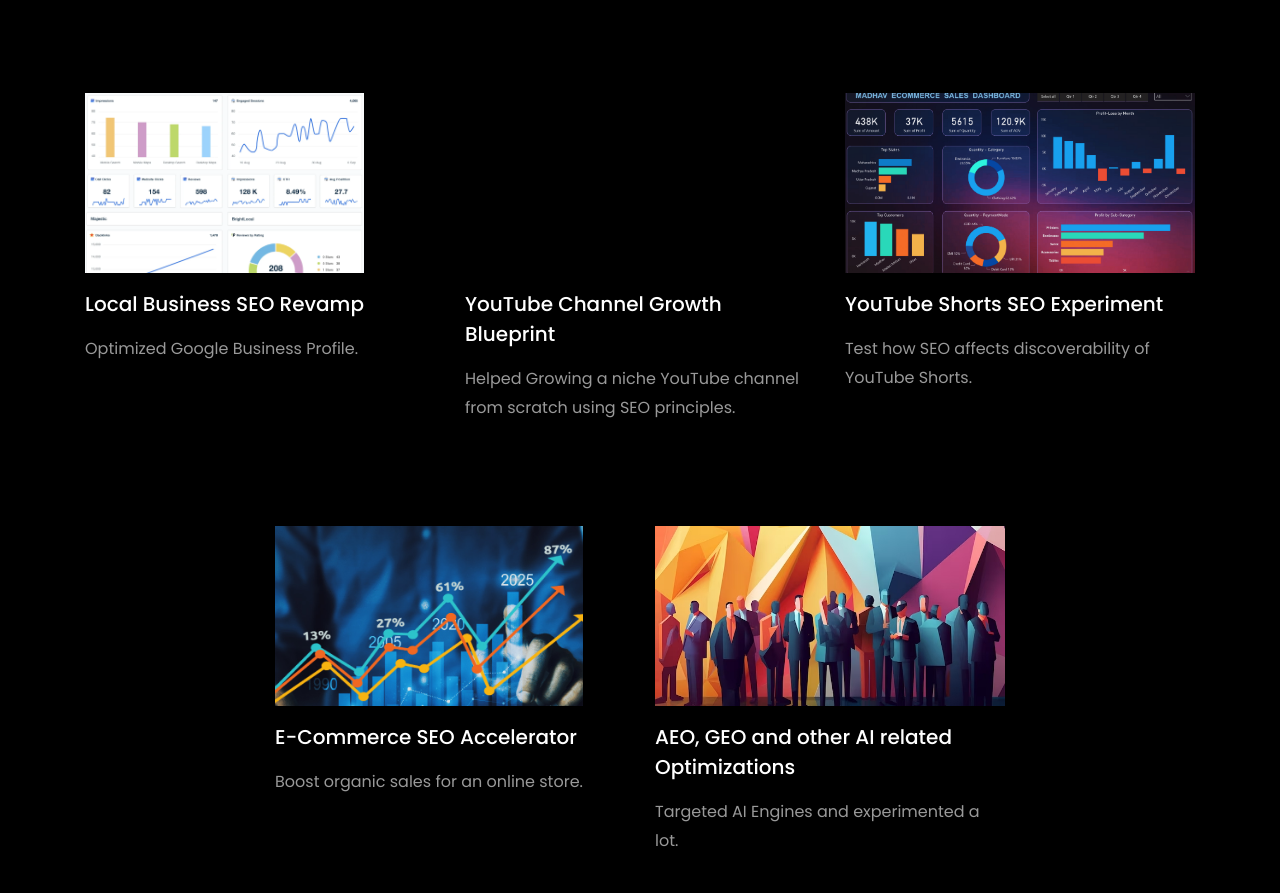
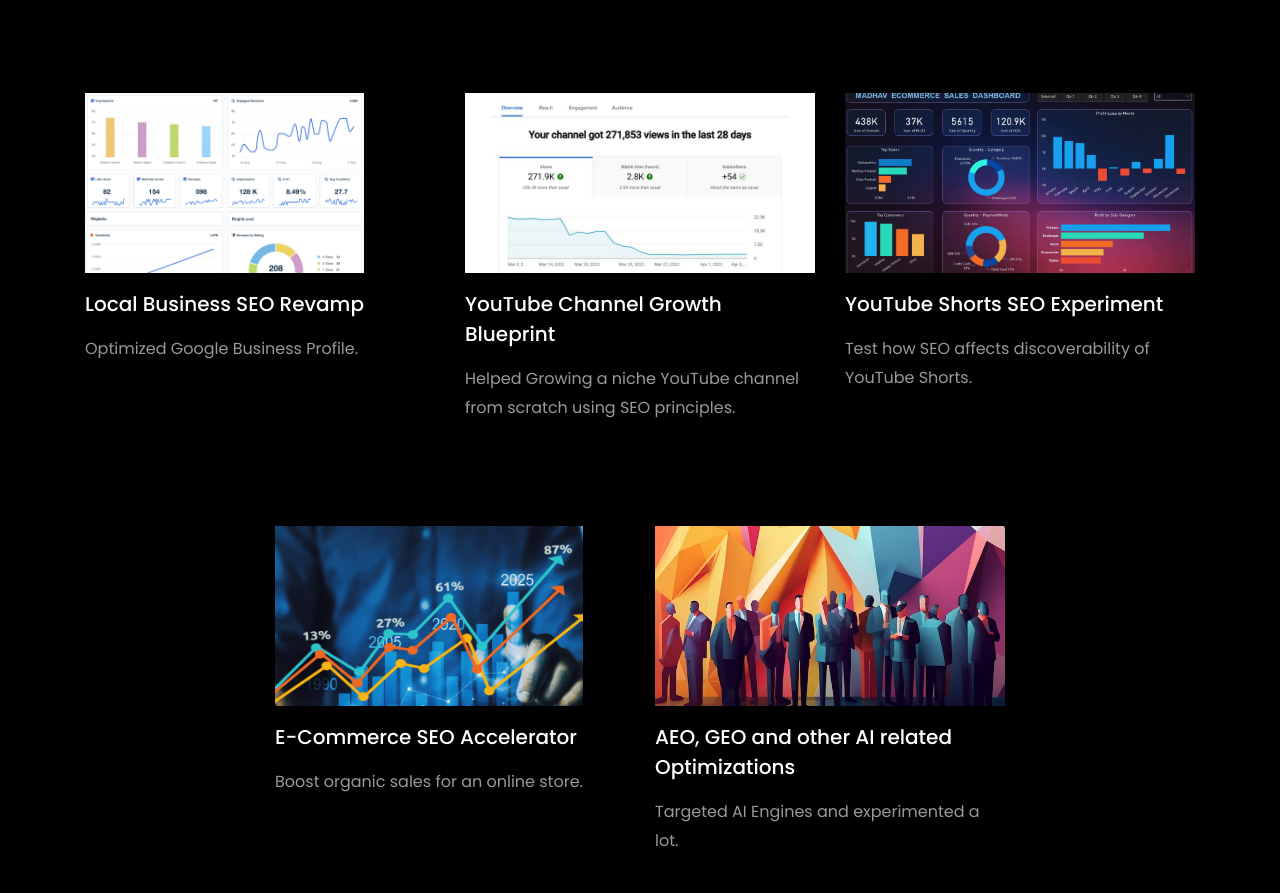
Before and after one commit to ijajahmed99/ijajahmed99.github.io, a plain HTML site: page index.html in a window 1280 px wide. Shown: the part 2808-3701 px from the top of the page. Drawn offline with Linux system fonts and the light colour scheme; files whose address does not match are found by name.

Commit message:
Update index.html

```diff
--- a/index.html
+++ b/index.html
@@ -418,7 +418,7 @@
           </div>
           <div class="col-md-4 d-flex ftco-animate">
           	<div class="blog-entry justify-content-end">
-              <a href="#" class="block-20 zoom-effect" style="background-image: url('images/proj_2.jpg');">
+              <a href="#" class="block-20 zoom-effect" style="background-image: url('images/proj_2.jpeg');">
               </a>
               <div class="text mt-3 float-right d-block">
 
```
